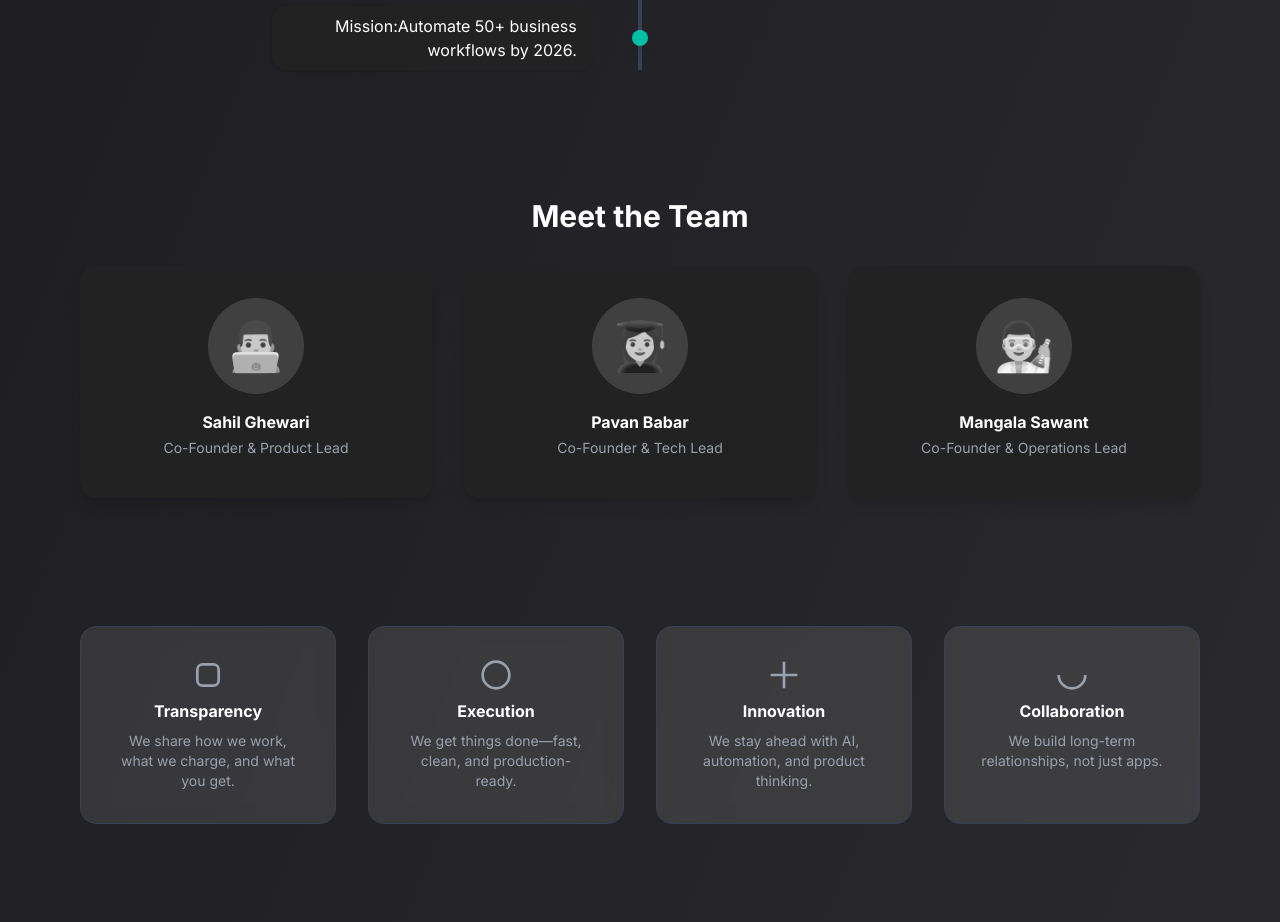
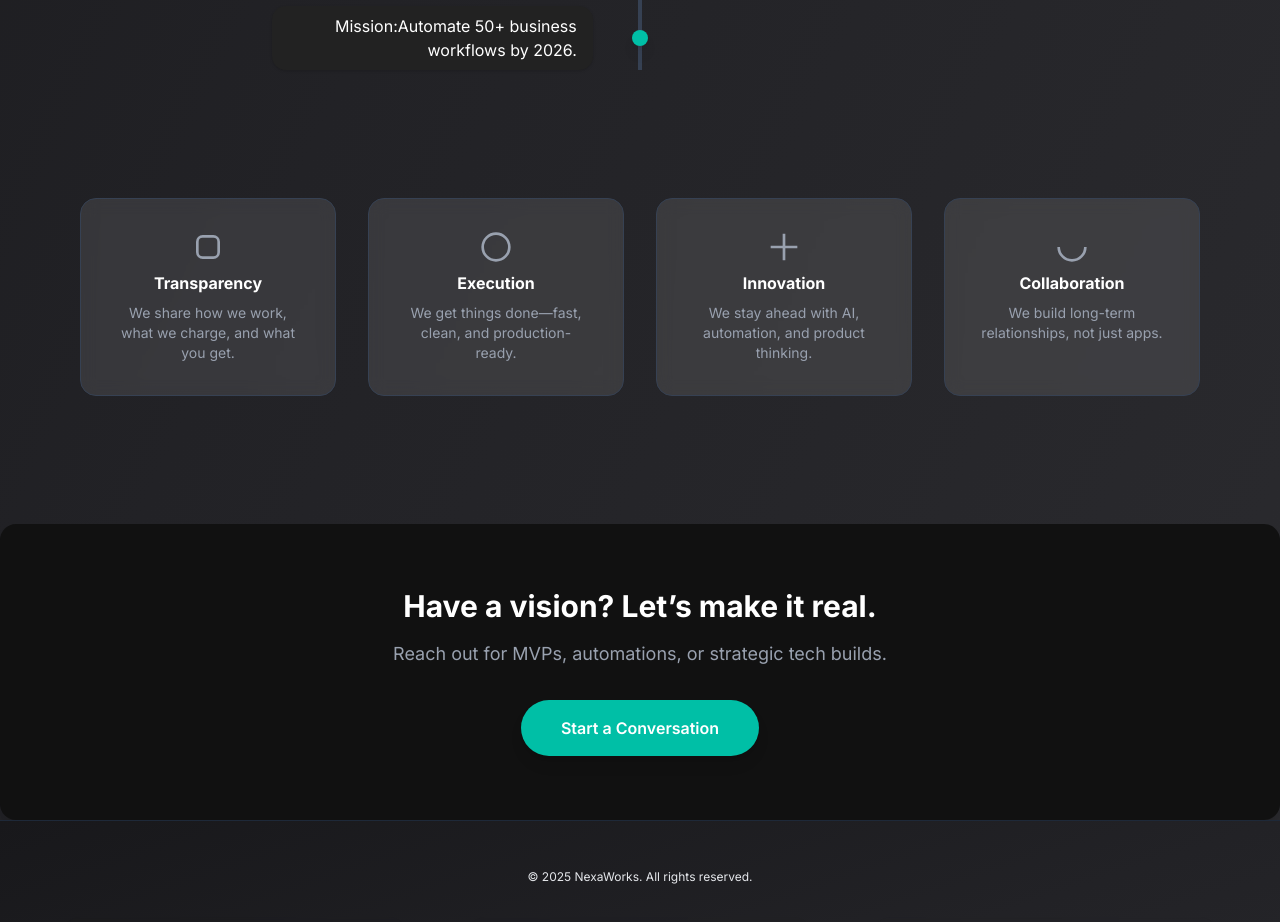
Before and after one commit to sahilghewari/NexaWorks, a Next.js app: page /about in a window 1280 px wide. Shown: the part 1980-2902 px from the top of the page. Built offline with nearby package versions, Linux system fonts and the light colour scheme.

Commit message:
Update page.tsx

```diff
--- a/src/app/about/page.tsx
+++ b/src/app/about/page.tsx
@@ -175,35 +175,7 @@ export default function AboutPage() {
         </div>
       </section>
 
-      {/* Meet the Team */}
-      <section className="max-w-6xl mx-auto py-16 px-4">
-        <h2 className="text-2xl sm:text-3xl font-bold text-white mb-8 text-center">Meet the Team</h2>
-        <div className="grid grid-cols-1 sm:grid-cols-2 md:grid-cols-3 gap-8">
-          {/* Example team member card, add images as needed */}
-          <div className="bg-[#222] rounded-2xl shadow-lg p-8 flex flex-col items-center text-center transition-all duration-300 hover:bg-[#333] group">
-            <div className="w-24 h-24 rounded-full overflow-hidden bg-gray-700 mb-4 flex items-center justify-center grayscale group-hover:scale-105 transition-all duration-300">
-              {/* <img src="/path/to/photo.jpg" alt="Sahil Ghewari" className="w-full h-full object-cover" /> */}
-              <span className="text-5xl text-white">👨‍💻</span>
-            </div>
-            <h4 className="font-bold text-white mb-1">Sahil Ghewari</h4>
-            <p className="text-gray-400 text-sm mb-2">Co-Founder & Product Lead</p>
-          </div>
-          <div className="bg-[#222] rounded-2xl shadow-lg p-8 flex flex-col items-center text-center transition-all duration-300 hover:bg-[#333] group">
-            <div className="w-24 h-24 rounded-full overflow-hidden bg-gray-700 mb-4 flex items-center justify-center grayscale group-hover:scale-105 transition-all duration-300">
-              <span className="text-5xl text-white">👩‍🎓</span>
-            </div>
-            <h4 className="font-bold text-white mb-1">Pavan Babar</h4>
-            <p className="text-gray-400 text-sm mb-2">Co-Founder & Tech Lead</p>
-          </div>
-          <div className="bg-[#222] rounded-2xl shadow-lg p-8 flex flex-col items-center text-center transition-all duration-300 hover:bg-[#333] group">
-            <div className="w-24 h-24 rounded-full overflow-hidden bg-gray-700 mb-4 flex items-center justify-center grayscale group-hover:scale-105 transition-all duration-300">
-              <span className="text-5xl text-white">👨‍🔬</span>
-            </div>
-            <h4 className="font-bold text-white mb-1">Mangala Sawant</h4>
-            <p className="text-gray-400 text-sm mb-2">Co-Founder & Operations Lead </p>
-          </div>
-        </div>
-      </section>
+
 
       {/* Our Values */}
       <section className="max-w-6xl mx-auto py-16 px-4 grid grid-cols-1 sm:grid-cols-2 md:grid-cols-4 gap-8">
```
